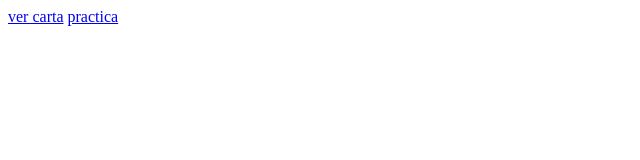
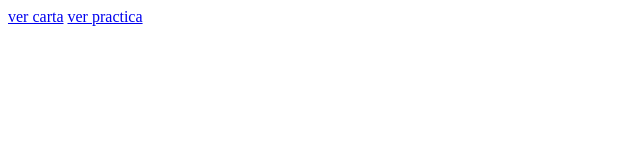
Before and after one commit to Marcooscompy/marcooscompy.github.io, a plain HTML site: page index.html in a window 1280 px wide. Shown: the full height of the page, 0-640 px from the left. Drawn offline with Linux system fonts and the light colour scheme.

Commit message:
ultimo cambi

```diff
--- a/index.html
+++ b/index.html
@@ -8,6 +8,6 @@
 </head>
 <body>
     <a href="carta.html">ver carta</a>
-    <a href="practica.html">practica</a>
+    <a href="practica.html">ver practica</a>
 </body>
 </html>
```
